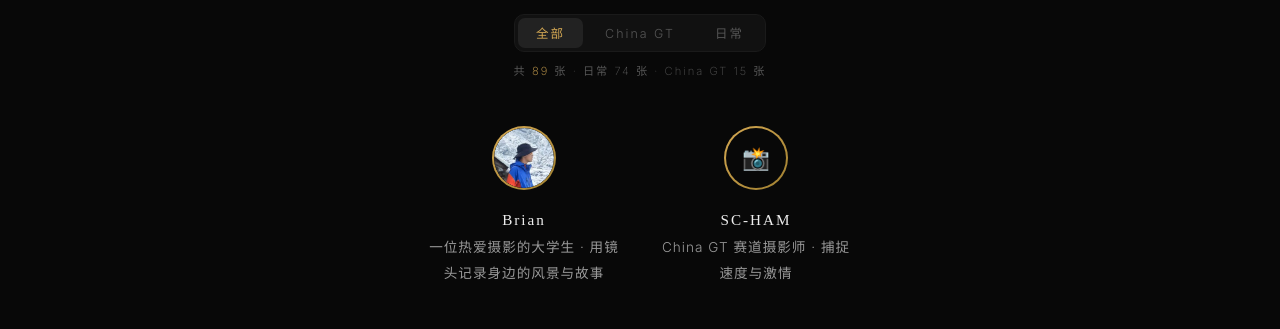
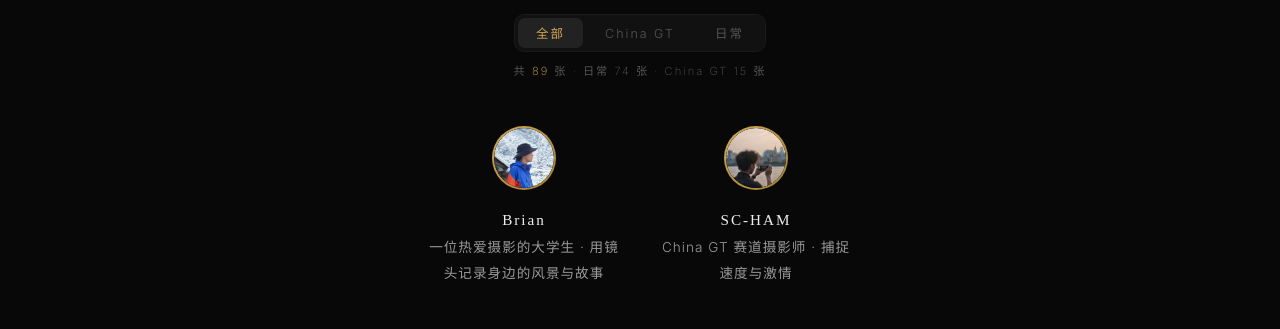
Before and after one commit to brian070613/page, a website: page index.html in a window 1280 px wide. Shown: the part 802-1131 px from the top of the page. Drawn offline with Linux system fonts and the light colour scheme.

Commit message:
Add SC-HAM avatar photo to about card

```diff
--- a/index.html
+++ b/index.html
@@ -490,7 +490,9 @@
     </div>
     <div class="photographer-card" id="scHamCard">
       <div class="avatar">
-        <div class="avatar-inner" style="font-size:1.4rem">📸</div>
+        <div class="avatar-inner">
+          <img src="sc-ham-avatar.jpg" alt="SC-HAM" onerror="this.parentElement.textContent='📸';this.parentElement.style.fontSize='1.4rem'">
+        </div>
       </div>
       <p class="cn">SC-HAM</p>
       <p>China GT 赛道摄影师 · 捕捉速度与激情</p>
```
